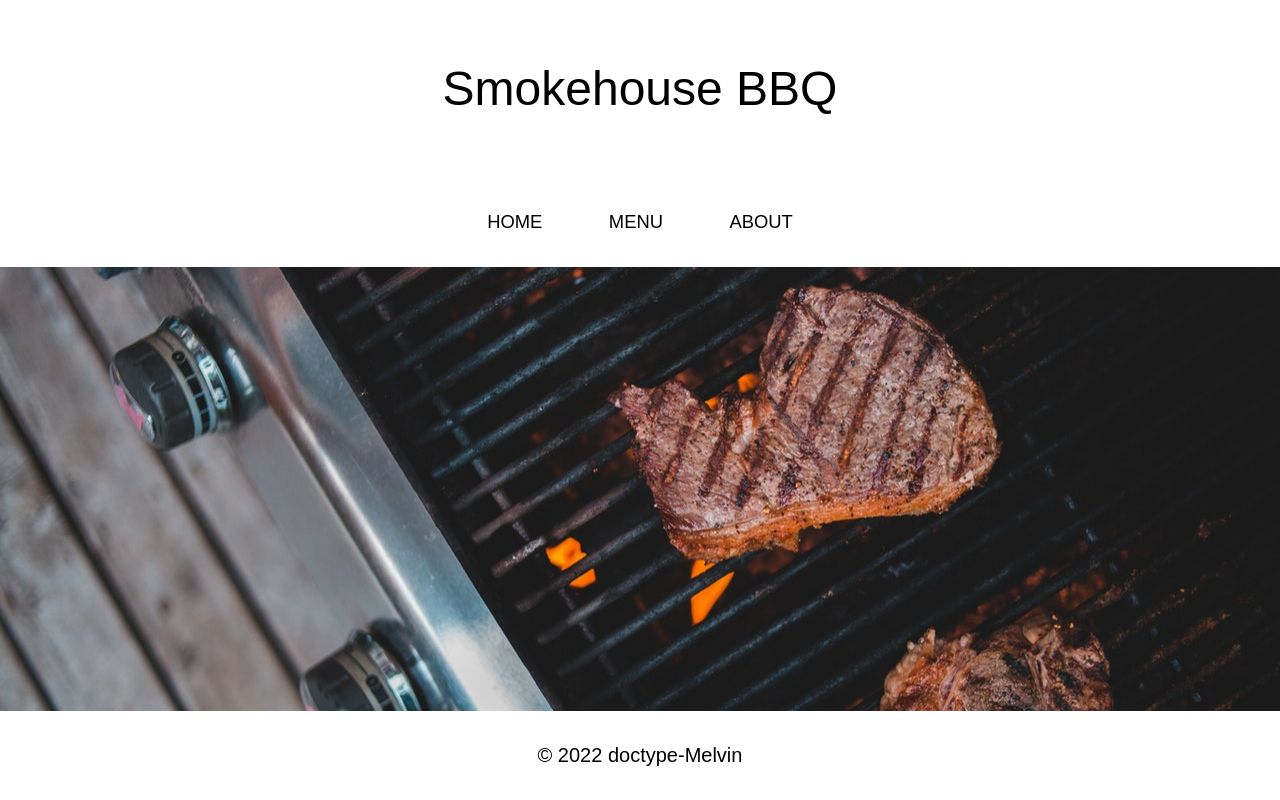
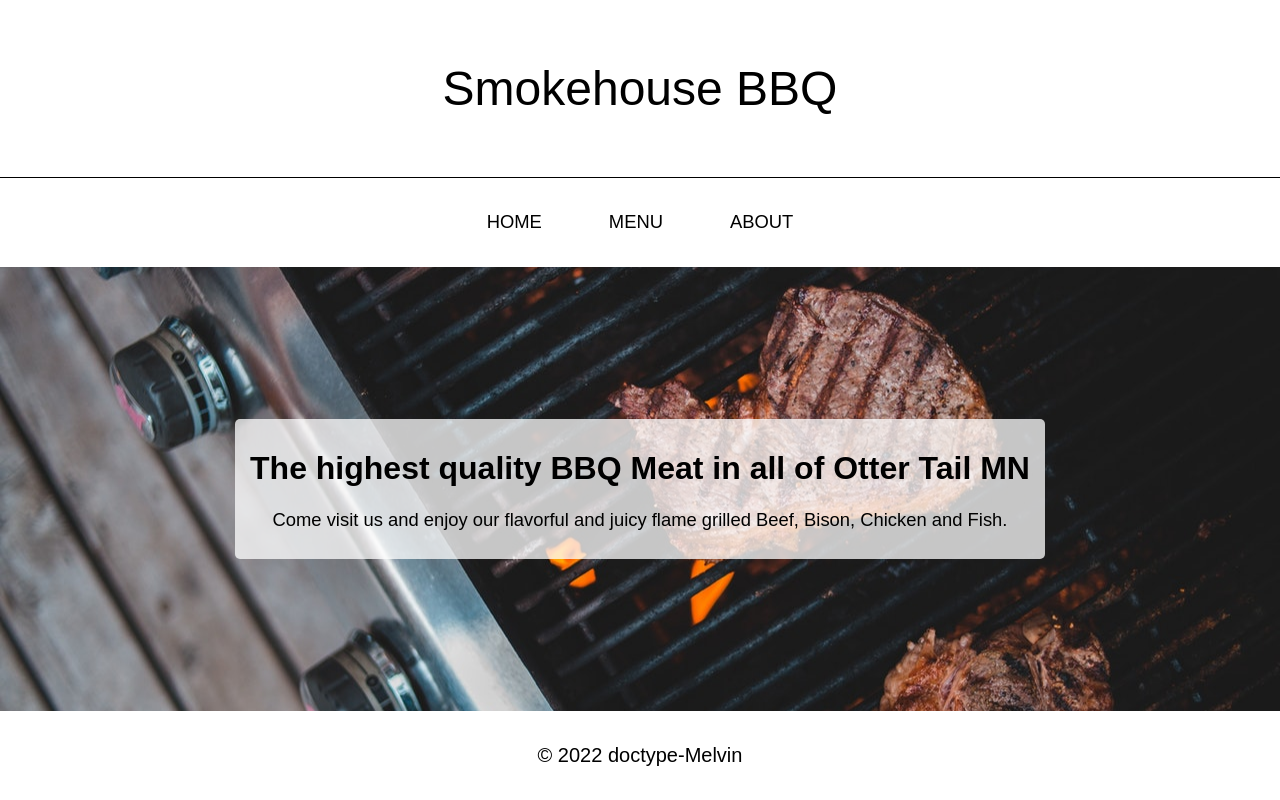
Before and after one commit to doctype-Melvin/restaurant-page, a website built with webpack: page dist/index.html in a window 1280 px wide. Built offline with nearby package versions, Linux system fonts and the light colour scheme.

Commit message:
adds basic homepage

```diff
--- a/src/index.js
+++ b/src/index.js
@@ -25,6 +25,9 @@ const makeContent = (()=>{
         const btnMenu = elementFactory('button', 'Btn');
         const btnAbout = elementFactory('button', 'Btn');
     const main = elementFactory('div', 'main');
+        const modal = elementFactory('div', 'modal');
+        const modalH = elementFactory('h1', 'modalHeader');
+        const modalP = elementFactory('p', 'modalText')
     const footer = elementFactory('footer', 'footer');
 return{
     header,
@@ -34,16 +37,23 @@ return{
     btnMenu,
     main,
     footer,
-    btnCt
+    btnCt,
+    modal,
+    modalH,
+    modalP
 }
 })()
 
 
 //Element edits
+makeContent.header.textContent = 'Smokehouse BBQ';
 makeContent.nav.append(makeContent.btnCt)
 makeContent.btnCt.append(makeContent.btnHome, makeContent.btnMenu, makeContent.btnAbout) //Creates buttons in nav element
 makeContent.btnHome.textContent = 'HOME';
 makeContent.btnMenu.textContent = 'MENU';
-makeContent.btnAbout.textContent = 'ABOUT'
-makeContent.header.textContent = 'Smokehouse BBQ';
+makeContent.btnAbout.textContent = 'ABOUT';
+makeContent.main.append(makeContent.modal);
+makeContent.modal.append(makeContent.modalH, makeContent.modalP);
+makeContent.modalH.textContent = 'The highest quality BBQ Meat in all of Otter Tail MN';
+makeContent.modalP.textContent = 'Come visit us and enjoy our flavorful and juicy flame grilled Beef, Bison, Chicken and Fish.'
 makeContent.footer.textContent = '© 2022 doctype-Melvin'
--- a/src/style.css
+++ b/src/style.css
@@ -16,6 +16,7 @@ html, body {
     justify-content: center;
     align-items: center;
     font-size: 3rem;
+    border-bottom: 1px solid black;
 }
 
 .nav {
@@ -34,8 +35,7 @@ html, body {
 .Btn {
     width: fit-content;
     background: none;
-    border: none;
-    font-size: 1.15rem;
+    border: solid 1px white;
 }
 
 .Btn:hover{
@@ -47,6 +47,23 @@ html, body {
     background-repeat: no-repeat;
     background-size: cover;
     background-position: right;
+    display: grid;
+    grid-template-columns: 1fr 4fr 1fr;
+    grid-template-rows: 1fr;
+    justify-items: center;
+    align-items: center;
+}
+
+.modal {
+    grid-area: 1 / 2 / 2 / 3;
+    background-color: rgba(255, 255, 255, 0.75);
+    padding: 10px 15px;
+    border-radius: 5px;
+    text-align: center;
+}
+
+.modalText, .Btn {
+    font-size: 1.15rem;
 }
 
 .footer {
```
